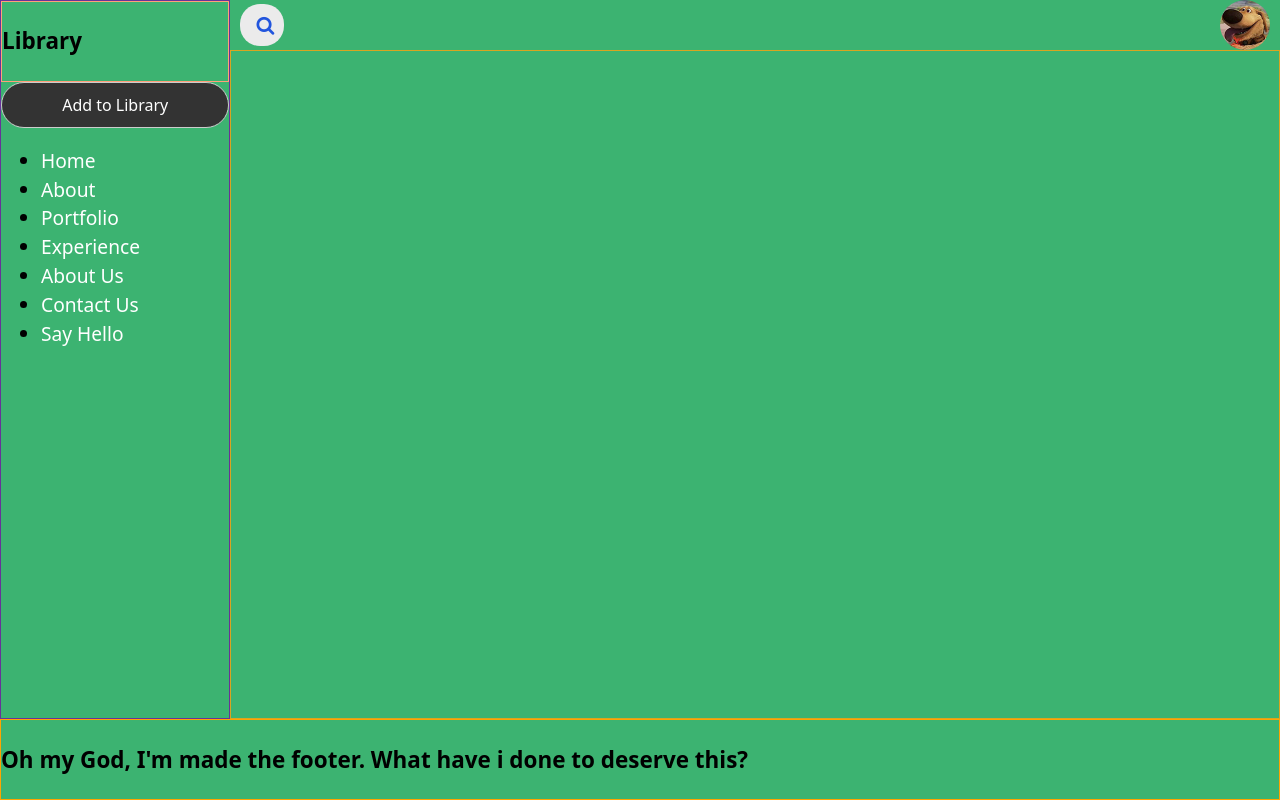
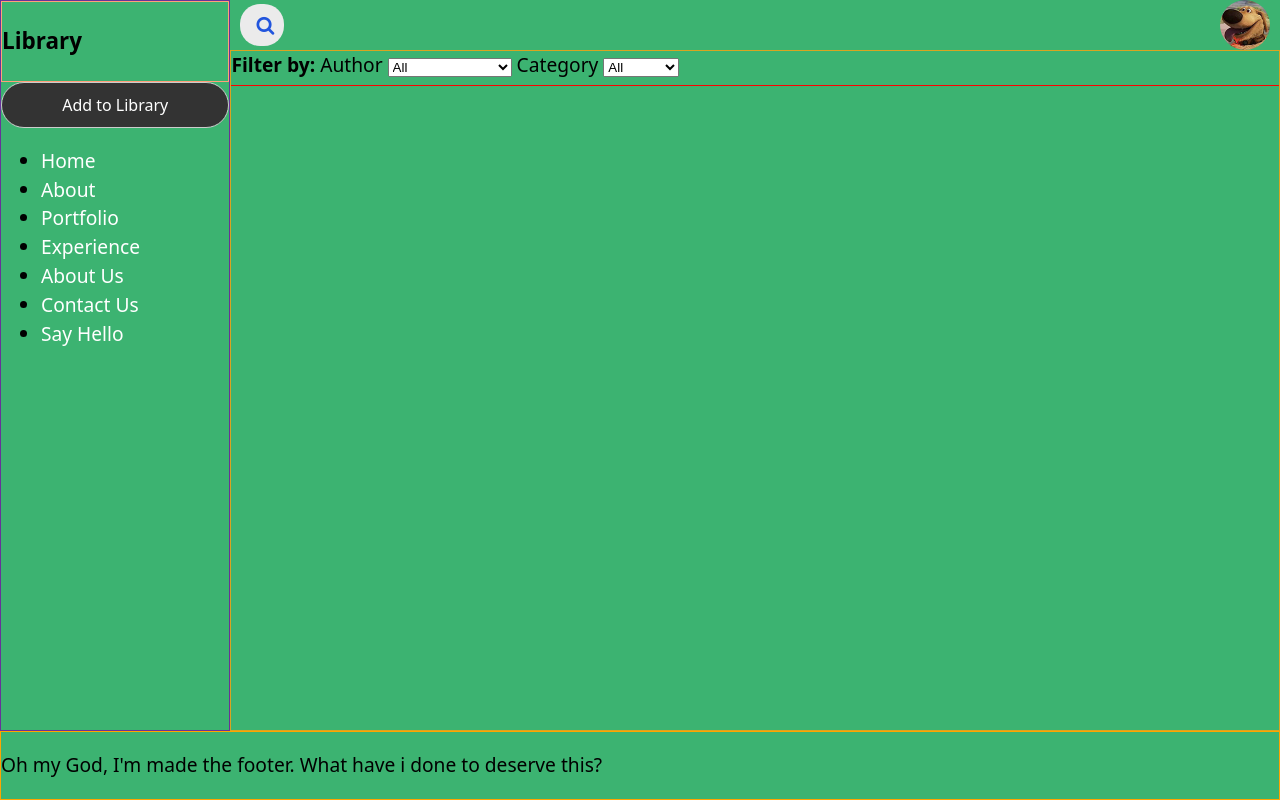
Before and after one commit to Hoxtygen/library, a website: page UI/index.html in a window 1280 px wide. Drawn offline with Linux system fonts and the light colour scheme; no server answers.

Commit message:
ft(feature):add filter box
ensure books can be filtered by author and catergory

[Delivers ft-feature-ui-filter]

```diff
--- a/UI/assets/css/style.css
+++ b/UI/assets/css/style.css
@@ -259,6 +259,24 @@ textarea.form-control   {
     margin-left: auto;
     padding-right: 15px;
     padding-left: 15px;
-    width: 100%;
+}
+
+ .filter-bar     {
+    border-bottom: 1px solid red;
+    /* width: 100%;
     display: flex;
+    justify-content: space-around;
+    text-align: center;  */
 }
+
+.row    {
+    display: flex;
+    flex-wrap: wrap;
+    margin-right: -15px;
+    margin-left: -15px;
+    flex-direction: column;
+}
+
+#container  {
+    padding: 20px;
+}
--- a/UI/index.html
+++ b/UI/index.html
@@ -44,13 +44,31 @@
         </aside>
         <main>
             <section id="main-content">
-                <div class="container" id="container">
-
-                </div>
+                <div class="container">
+                    <div class="row">
+                        <div class="filter-bar">
+                            <span><strong>Filter by: </strong></span>
+                            <label for="author">Author</label>
+                            <select name="author" id="author">
+                                <option value="all">All</option>
+                                <option value="deaver">Jeffery Deaver</option>
+                                <option value="connelly">Michael Connelly</option>
+                                <option value="cook">Robin Cook</option>
+                            </select>
+                            <label for="category">Category</label>
+                            <select name="category" id="category">
+                                <option value="all">All</option>
+                                <option value="novel">Novel</option>
+                                <option value="text-book">Textbook</option>
+                            </select>
+                        </div><!-- filter-bar closed -->
+                        <div class="containe" id="container"></div>
+                    </div><!-- row closed -->
+                </div><!-- container closed -->
             </section>
         </main>
         <footer>
-            <h3>Oh my God, I'm made the footer. What have i done to deserve this?</h3>
+            <p>Oh my God, I'm made the footer. What have i done to deserve this?</p>
         </footer>
     </div>
 
```
